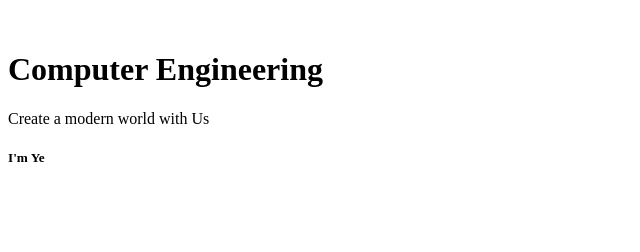
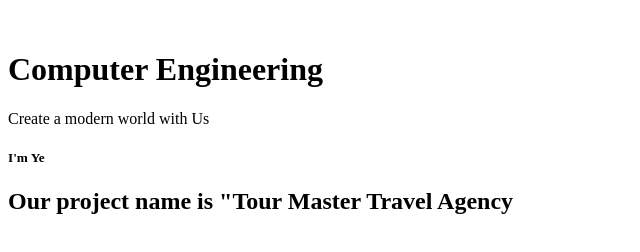
Before and after one commit to ythu12870-hue/Tour-Master, a plain HTML site: page 1.html in a window 1280 px wide. Shown: the whole page, without its empty margins (0-640 px from the left). Drawn offline with Linux system fonts and the light colour scheme.

Commit message:
Add project name

```diff
--- a/1.html
+++ b/1.html
@@ -10,5 +10,6 @@
     <h1>Computer Engineering</h1>
     <p>Create a modern world with Us</p>
     <h5>I'm Ye</h5>
+    <h2>Our project name is "Tour Master Travel Agency</h2>
 </body>
 </html>
```
